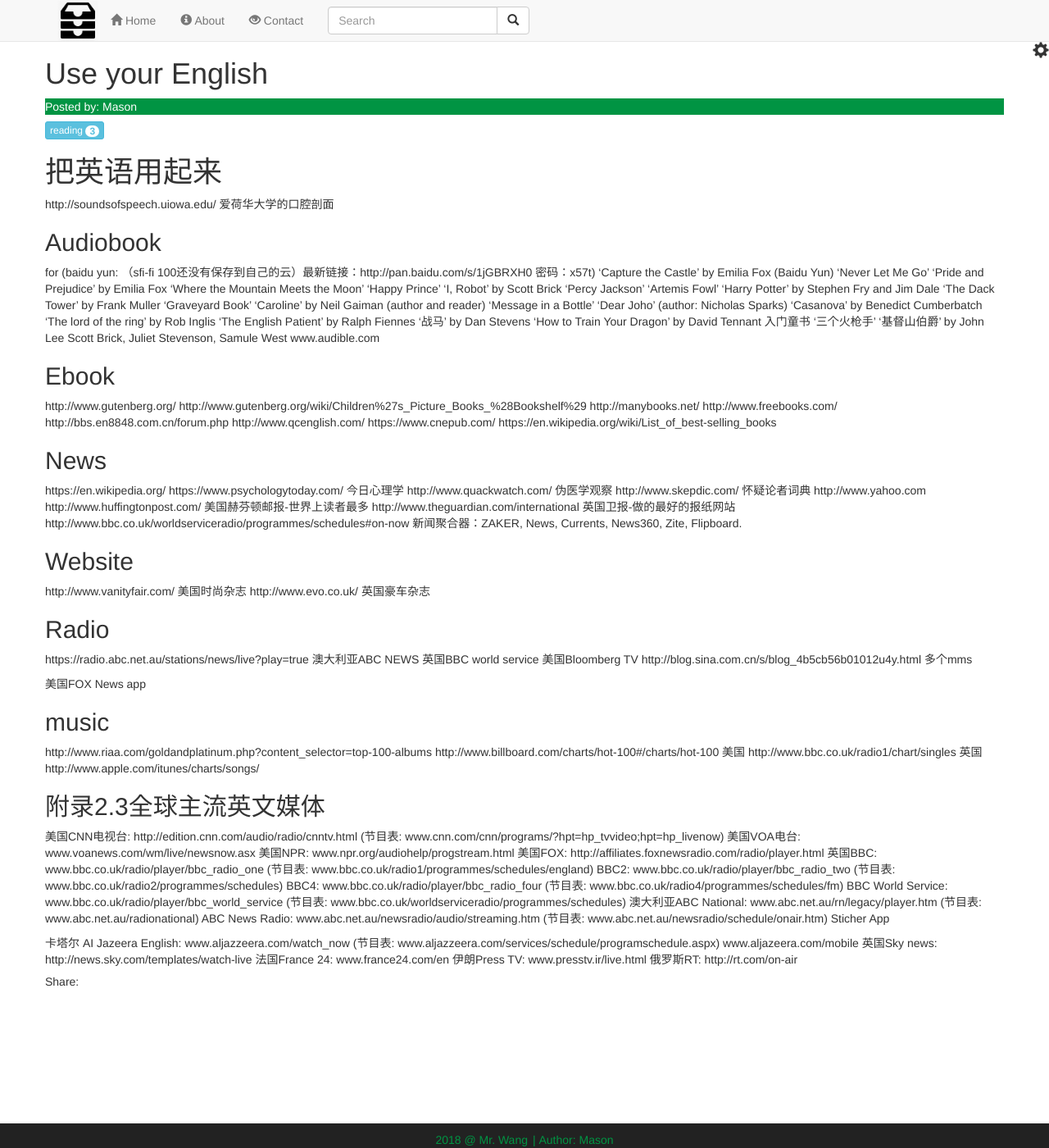
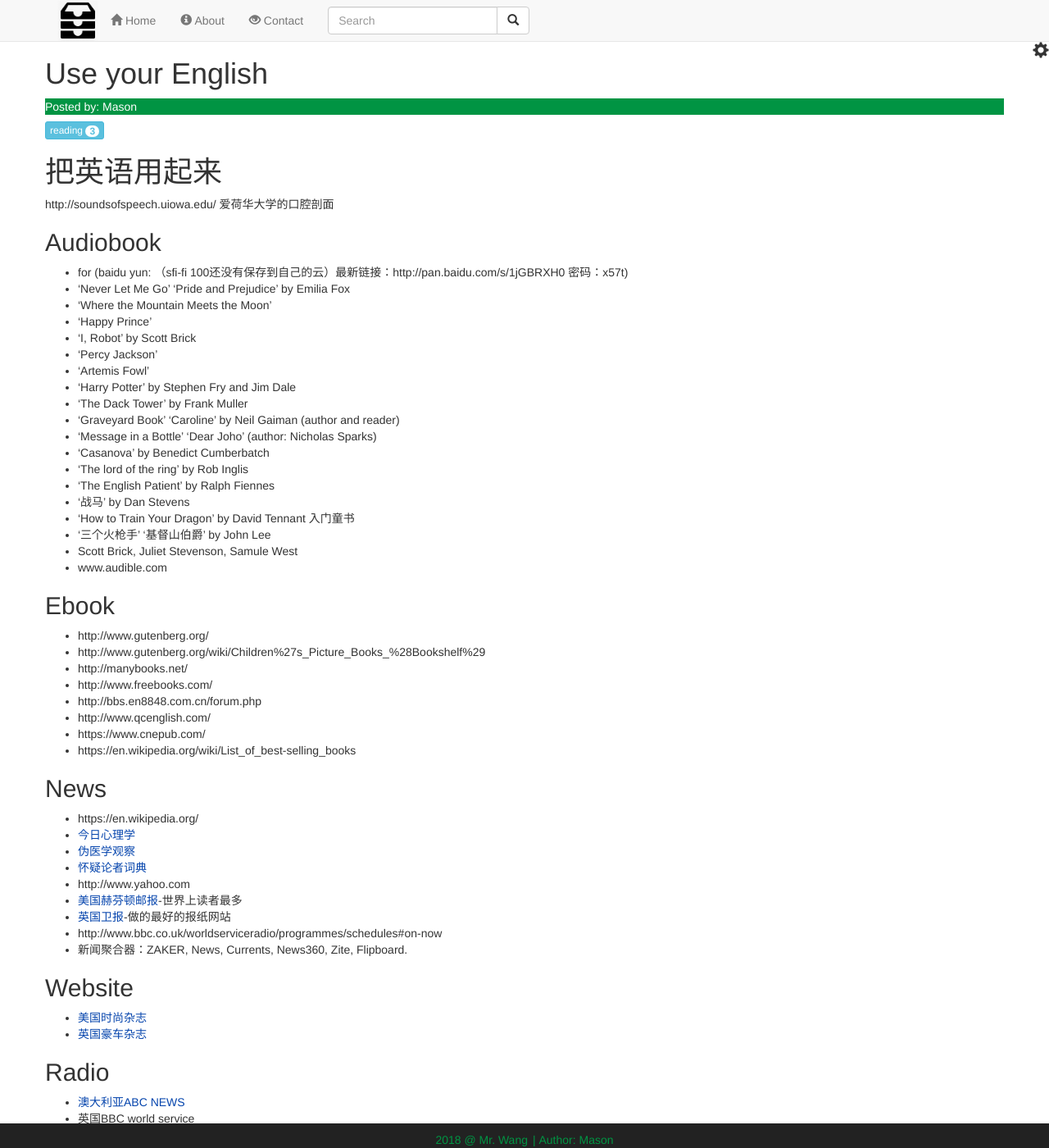
Before and after one commit to mason-mx/jekyll_demo, a Jekyll site: the page built from _posts/1000-01-01-useenglish.md, in a window 1280 px wide and 1400 px high. Shown: the whole window at 82% size. Built offline with Jekyll 4.4.1, drawn with Linux system fonts in a browser that asks for light colours; nearby versions of some CDN libraries; some of the changed text lies outside the part shown.

Commit message:
updated the formats

```diff
--- a/_posts/1000-01-01-useenglish.md
+++ b/_posts/1000-01-01-useenglish.md
@@ -12,86 +12,87 @@
 
 ## Audiobook
 
-for (baidu yun: （sfi-fi 100还没有保存到自己的云）最新链接：http://pan.baidu.com/s/1jGBRXH0 密码：x57t)
-'Capture the Castle' by Emilia Fox (Baidu Yun)
-'Never Let Me Go' 'Pride and Prejudice' by Emilia Fox
-'Where the Mountain Meets the Moon'
-'Happy Prince'
-'I, Robot' by Scott Brick
-'Percy Jackson'
-'Artemis Fowl'
-'Harry Potter' by Stephen Fry and Jim Dale
-'The Dack Tower' by Frank Muller
-'Graveyard Book' 'Caroline' by Neil Gaiman (author and reader)
-'Message in a Bottle' 'Dear Joho' (author: Nicholas Sparks)
-'Casanova' by Benedict Cumberbatch
-'The lord of the ring' by Rob Inglis
-'The English Patient' by Ralph Fiennes
-'战马' by Dan Stevens
-'How to Train Your Dragon' by David Tennant 入门童书
-'三个火枪手' '基督山伯爵' by John Lee
-Scott Brick, Juliet Stevenson, Samule West
-www.audible.com
+* for (baidu yun: （sfi-fi 100还没有保存到自己的云）最新链接：http://pan.baidu.com/s/1jGBRXH0 密码：x57t)
+* 'Never Let Me Go' 'Pride and Prejudice' by Emilia Fox
+* 'Where the Mountain Meets the Moon'
+* 'Happy Prince'
+* 'I, Robot' by Scott Brick
+* 'Percy Jackson'
+* 'Artemis Fowl'
+* 'Harry Potter' by Stephen Fry and Jim Dale
+* 'The Dack Tower' by Frank Muller
+* 'Graveyard Book' 'Caroline' by Neil Gaiman (author and reader)
+* 'Message in a Bottle' 'Dear Joho' (author: Nicholas Sparks)
+* 'Casanova' by Benedict Cumberbatch
+* 'The lord of the ring' by Rob Inglis
+* 'The English Patient' by Ralph Fiennes
+* '战马' by Dan Stevens
+* 'How to Train Your Dragon' by David Tennant 入门童书
+* '三个火枪手' '基督山伯爵' by John Lee
+* Scott Brick, Juliet Stevenson, Samule West
+* www.audible.com
 
 ## Ebook
-http://www.gutenberg.org/
-http://www.gutenberg.org/wiki/Children%27s_Picture_Books_%28Bookshelf%29
-http://manybooks.net/
-http://www.freebooks.com/
-http://bbs.en8848.com.cn/forum.php
-http://www.qcenglish.com/
-https://www.cnepub.com/
-https://en.wikipedia.org/wiki/List_of_best-selling_books
+
+* http://www.gutenberg.org/
+* http://www.gutenberg.org/wiki/Children%27s_Picture_Books_%28Bookshelf%29
+* http://manybooks.net/
+* http://www.freebooks.com/
+* http://bbs.en8848.com.cn/forum.php
+* http://www.qcenglish.com/
+* https://www.cnepub.com/
+* https://en.wikipedia.org/wiki/List_of_best-selling_books
 
 ## News
 
-https://en.wikipedia.org/
-https://www.psychologytoday.com/ 今日心理学
-http://www.quackwatch.com/ 伪医学观察
-http://www.skepdic.com/ 怀疑论者词典
-http://www.yahoo.com
-http://www.huffingtonpost.com/ 美国赫芬顿邮报-世界上读者最多
-http://www.theguardian.com/international 英国卫报-做的最好的报纸网站
-http://www.bbc.co.uk/worldserviceradio/programmes/schedules#on-now
-新闻聚合器：ZAKER, News, Currents, News360, Zite, Flipboard.
+* https://en.wikipedia.org/
+* [今日心理学](https://www.psychologytoday.com/)
+* [伪医学观察](http://www.quackwatch.com/)
+* [怀疑论者词典](http://www.skepdic.com/)
+* http://www.yahoo.com
+* [美国赫芬顿邮报](http://www.huffingtonpost.com/)-世界上读者最多
+* [英国卫报](http://www.theguardian.com/international)-做的最好的报纸网站
+* http://www.bbc.co.uk/worldserviceradio/programmes/schedules#on-now
+* 新闻聚合器：ZAKER, News, Currents, News360, Zite, Flipboard.
 
 ## Website
 
-http://www.vanityfair.com/ 美国时尚杂志
-http://www.evo.co.uk/ 英国豪车杂志
+* [美国时尚杂志](http://www.vanityfair.com/)
+* [英国豪车杂志](http://www.evo.co.uk/)
 
 ## Radio
 
-https://radio.abc.net.au/stations/news/live?play=true 澳大利亚ABC NEWS
-英国BBC world service
-美国Bloomberg TV
-http://blog.sina.com.cn/s/blog_4b5cb56b01012u4y.html 多个mms
+* [澳大利亚ABC NEWS](https://radio.abc.net.au/stations/news/live?play=true)
+* 英国BBC world service
+* 美国Bloomberg TV
+* [多个mms](http://blog.sina.com.cn/s/blog_4b5cb56b01012u4y.html)
 
 美国FOX News app
 
 ## music
 
-http://www.riaa.com/goldandplatinum.php?content_selector=top-100-albums
-http://www.billboard.com/charts/hot-100#/charts/hot-100 美国
-http://www.bbc.co.uk/radio1/chart/singles 英国
-http://www.apple.com/itunes/charts/songs/
+* http://www.riaa.com/goldandplatinum.php?content_selector=top-100-albums
+* http://www.billboard.com/charts/hot-100#/charts/hot-100 美国
+* http://www.bbc.co.uk/radio1/chart/singles 英国
+* http://www.apple.com/itunes/charts/songs/
 
 ## 附录2.3全球主流英文媒体
 
-美国CNN电视台: http://edition.cnn.com/audio/radio/cnntv.html (节目表: www.cnn.com/cnn/programs/?hpt=hp_tvvideo;hpt=hp_livenow)
-美国VOA电台: www.voanews.com/wm/live/newsnow.asx
-美国NPR: www.npr.org/audiohelp/progstream.html
-美国FOX: http://affiliates.foxnewsradio.com/radio/player.html
-英国BBC: www.bbc.co.uk/radio/player/bbc_radio_one (节目表: www.bbc.co.uk/radio1/programmes/schedules/england)
-BBC2: www.bbc.co.uk/radio/player/bbc_radio_two (节目表: www.bbc.co.uk/radio2/programmes/schedules)
-BBC4: www.bbc.co.uk/radio/player/bbc_radio_four (节目表: www.bbc.co.uk/radio4/programmes/schedules/fm)
-BBC World Service: www.bbc.co.uk/radio/player/bbc_world_service (节目表: www.bbc.co.uk/worldserviceradio/programmes/schedules)
-澳大利亚ABC National: www.abc.net.au/rn/legacy/player.htm (节目表: www.abc.net.au/radionational)
-ABC News Radio: www.abc.net.au/newsradio/audio/streaming.htm (节目表: www.abc.net.au/newsradio/schedule/onair.htm)
+* [美国CNN电视台](http://edition.cnn.com/audio/radio/cnntv.html) ([节目表](www.cnn.com/cnn/programs/?hpt=hp_tvvideo;hpt=hp_livenow)
+* [美国VOA电台](www.voanews.com/wm/live/newsnow.asx)
+* [美国NPR](www.npr.org/audiohelp/progstream.html)
+* [美国FOX](http://affiliates.foxnewsradio.com/radio/player.html)
+* [英国BBC](www.bbc.co.uk/radio/player/bbc_radio_one) ([节目表](www.bbc.co.uk/radio1/programmes/schedules/england)
+* [BBC2](www.bbc.co.uk/radio/player/bbc_radio_two) ([节目表](www.bbc.co.uk/radio2/programmes/schedules)
+* [BBC4](www.bbc.co.uk/radio/player/bbc_radio_four) ([节目表](www.bbc.co.uk/radio4/programmes/schedules/fm)
+* [BBC World Service](www.bbc.co.uk/radio/player/bbc_world_service) ([节目表](www.bbc.co.uk/worldserviceradio/programmes/schedules)
+* [澳大利亚ABC National](www.abc.net.au/rn/legacy/player.htm) ([节目表](www.abc.net.au/radionational)
+* [ABC News Radio](www.abc.net.au/newsradio/audio/streaming.htm) ([节目表](www.abc.net.au/newsradio/schedule/onair.htm))
+
 Sticher App
 
-卡塔尔 AI Jazeera English: www.aljazzeera.com/watch_now (节目表: www.aljazzeera.com/services/schedule/programschedule.aspx) www.aljazeera.com/mobile
-英国Sky news: http://news.sky.com/templates/watch-live
-法国France 24: www.france24.com/en
-伊朗Press TV: www.presstv.ir/live.html
-俄罗斯RT: http://rt.com/on-air
+* [卡塔尔 AI Jazeera English](www.aljazzeera.com/watch_now) ([节目表](www.aljazzeera.com/services/schedule/programschedule.aspx)) [Stay Connected](www.aljazeera.com/mobile)
+* [英国Sky news](http://news.sky.com/templates/watch-live)
+* [法国France 24](www.france24.com/en)
+* [伊朗Press TV](www.presstv.ir/live.html)
+* [俄罗斯RT](http://rt.com/on-air)
```
Also changed, not shown: _posts/1000-01-01-gittricks.md (+6 -0 lines), _posts/1000-01-01-insight.md (+1 -1 lines).
